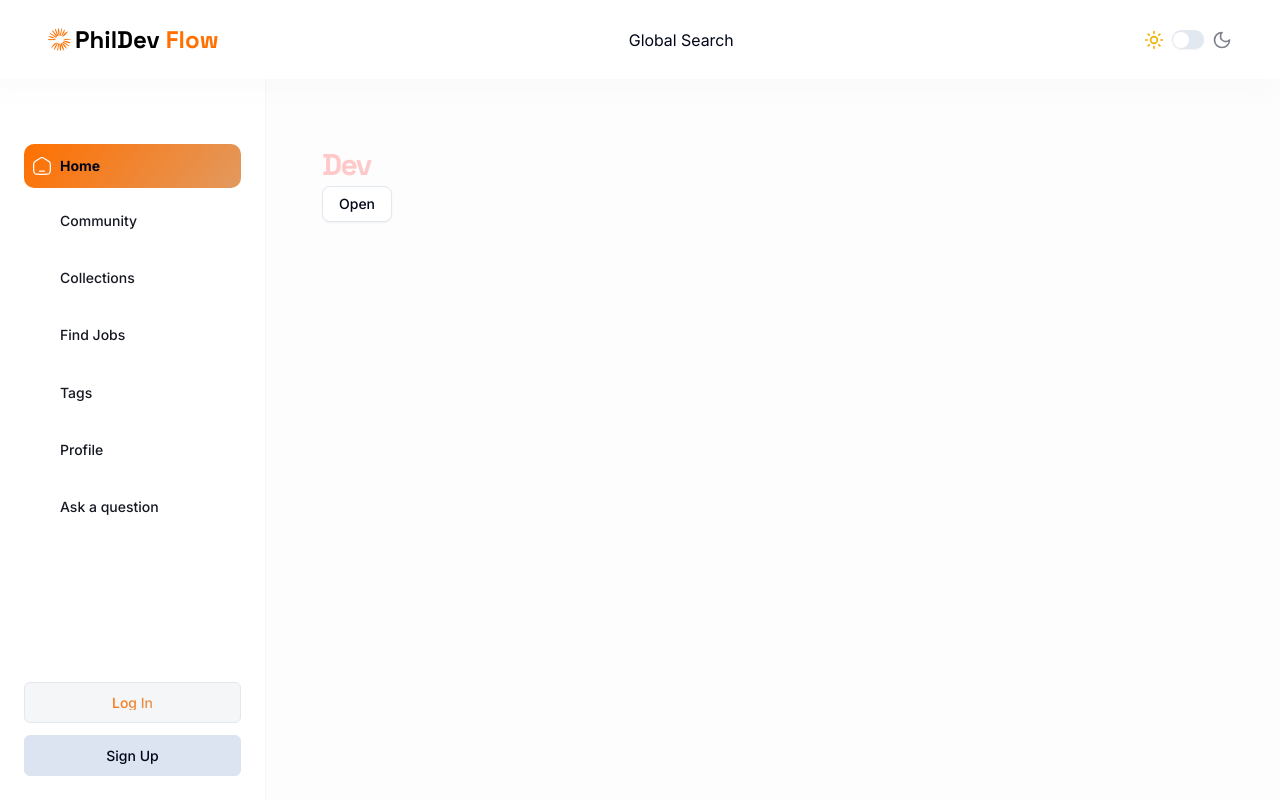
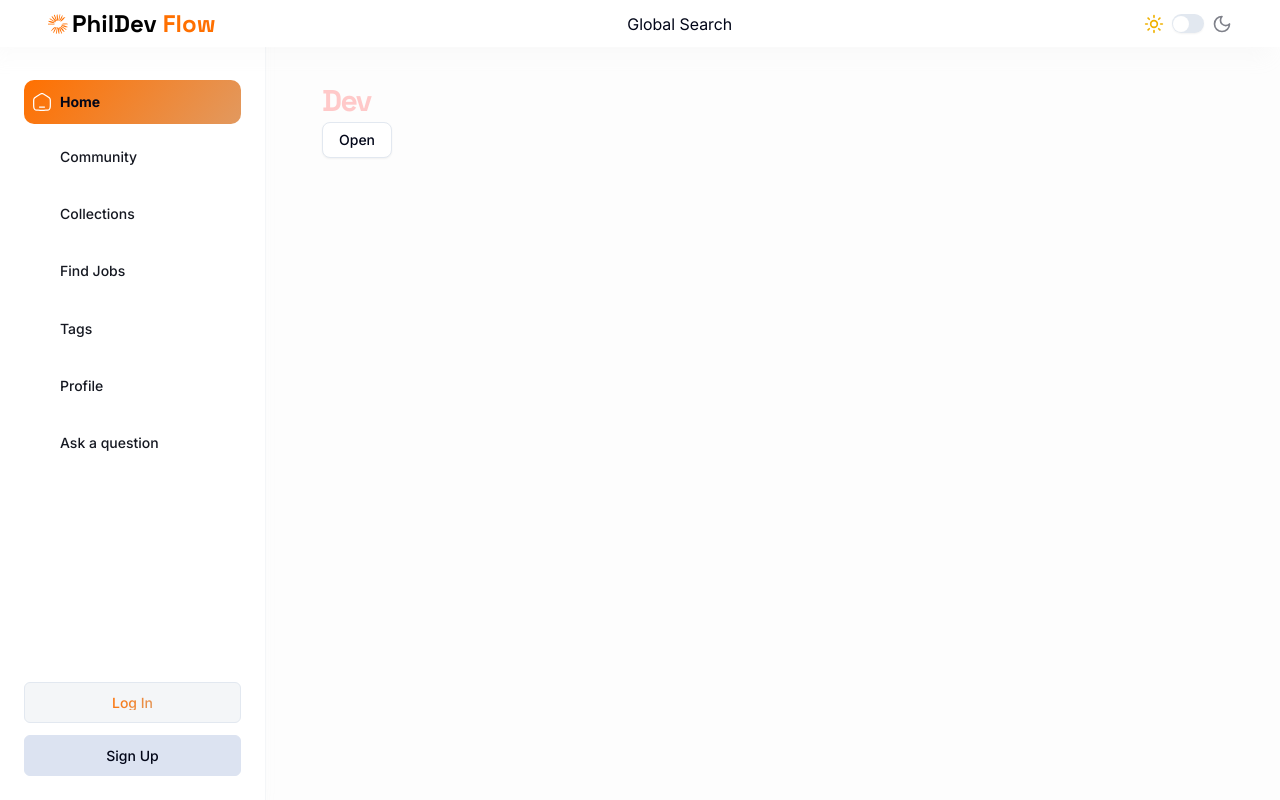
Before and after one commit to arguimercado/phil-devflow, a Next.js app: page / in a window 1280 px wide. Built offline with nearby package versions, Linux system fonts and the light colour scheme; no server answers.

Commit message:
fix padding sidebar

```diff
--- a/src/app/(main)/_components/LeftSidebar.tsx
+++ b/src/app/(main)/_components/LeftSidebar.tsx
@@ -9,7 +9,7 @@ import NavLinks from "./navbar/NavLinks";
 
 const LeftSidebar = () => {
   return (
-    <section className="custom-scrollbar background-light900_dark200 light-border sticky top-0 left-0 h-screen flex flex-col justify-between border-r p-6 pt-36 max-sm:hidden lg:w-[266px] overflow-y-auto shadow-light-300 dark:shadow-none">
+    <section className="custom-scrollbar background-light900_dark200 light-border sticky top-0 left-0 h-screen flex flex-col justify-between border-r p-6 pt-20 max-sm:hidden lg:w-[266px] overflow-y-auto shadow-light-300 dark:shadow-none">
       <div className="flex flex-1 flex-col gap-6">
         <NavLinks isMobileNav={false} />
       </div>
--- a/src/app/(main)/_components/navbar/index.tsx
+++ b/src/app/(main)/_components/navbar/index.tsx
@@ -7,13 +7,13 @@ import Theme from "./Theme";
 
 const Navbar = () => {
   return (
-    <nav className="flex-between background-light900_dark200 fixed z-50 w-full p-6 dark:shadow-none sm:px-12 shadow-light-300 gap-5">
+    <nav className="flex-between background-light900_dark200 fixed z-50 w-full py-2 px-4 dark:shadow-none sm:px-12 shadow-light-300 gap-5">
       <Link href="/" className="flex items-center gap-1">
         <Image
           src="/images/site-logo.svg"
           alt="DevFlow Logo"
-          width={23}
-          height={23}
+          width={20}
+          height={20}
         />
         <p className="h2-bold font-space-grotesk text-dark-100 dark:text-light-900 max-sm:hidden">
           PhilDev <span className="text-primary-500">Flow</span>
@@ -22,7 +22,6 @@ const Navbar = () => {
       <p>Global Search</p>
       <div className="flex-between gap-5">
         <Theme />
-
         <MobileNavigation />
       </div>
     </nav>
--- a/src/app/(main)/layout.tsx
+++ b/src/app/(main)/layout.tsx
@@ -10,11 +10,8 @@ const AppLayout = ({ children }: { children: React.ReactNode }) => {
       <Navbar />
       <div className="flex">
         <LeftSidebar />
-        <section className="flex min-h-screen flex-1 flex-col px-6 pb-6 pt-36 max-md:pb-14 sm:px-14">
-          <div className="mx-auto w-full max-w-5xl">
-            {children}
-
-          </div>
+        <section className="flex min-h-screen flex-1 flex-col px-6 pb-6 pt-20 max-md:pb-14 sm:px-14">
+          <div className="mx-auto w-full max-w-5xl">{children}</div>
         </section>
       </div>
     </main>
```
